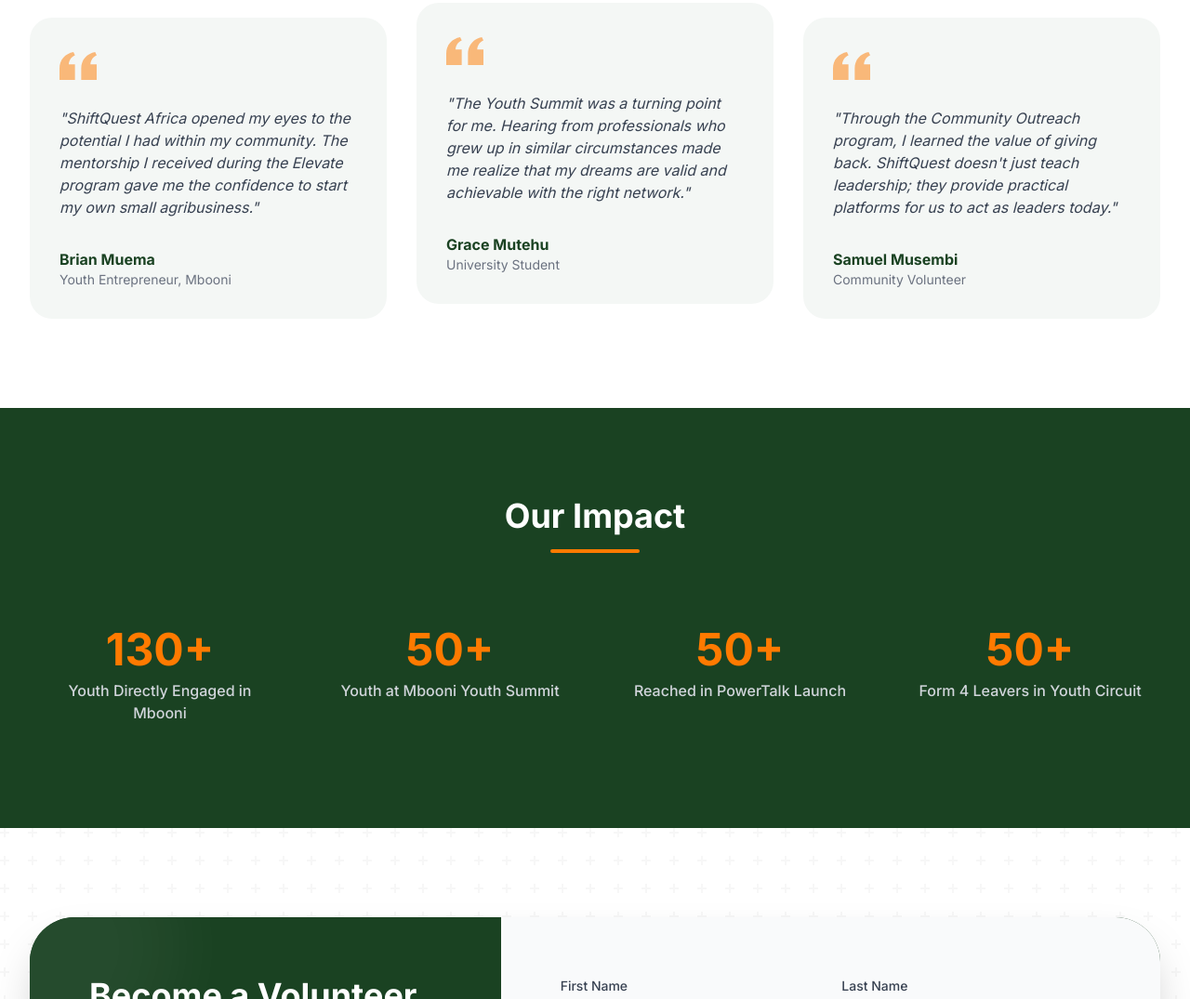
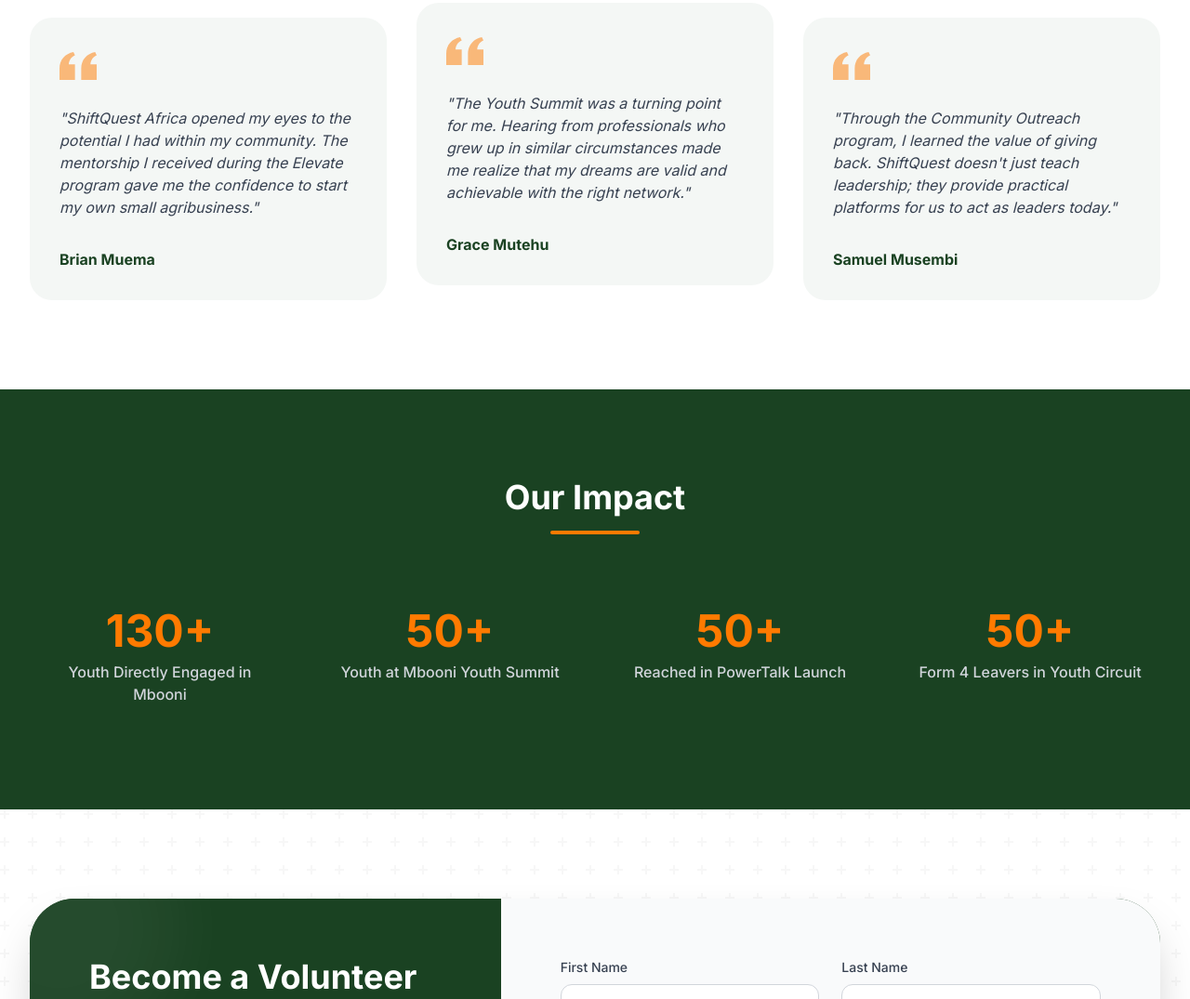
Before and after one commit to Mike-BM/ShiftQuest-Africa, a website built with Vite: page index.html in a window 1280 px wide. Shown: the part 4618-5693 px from the top of the page at 93% size. Built offline with nearby package versions, Linux system fonts and the light colour scheme.

Commit message:
Remove titles under testimonial names

```diff
--- a/index.html
+++ b/index.html
@@ -298,7 +298,6 @@
             <div class="flex items-center">
               <div>
                 <h4 class="font-bold text-sq-green">Brian Muema</h4>
-                <p class="text-sm text-gray-500">Youth Entrepreneur, Mbooni</p>
               </div>
             </div>
           </div>
@@ -314,7 +313,6 @@
             <div class="flex items-center">
               <div>
                 <h4 class="font-bold text-sq-green">Grace Mutehu</h4>
-                <p class="text-sm text-gray-500">University Student</p>
               </div>
             </div>
           </div>
@@ -330,7 +328,6 @@
             <div class="flex items-center">
               <div>
                 <h4 class="font-bold text-sq-green">Samuel Musembi</h4>
-                <p class="text-sm text-gray-500">Community Volunteer</p>
               </div>
             </div>
           </div>
```
